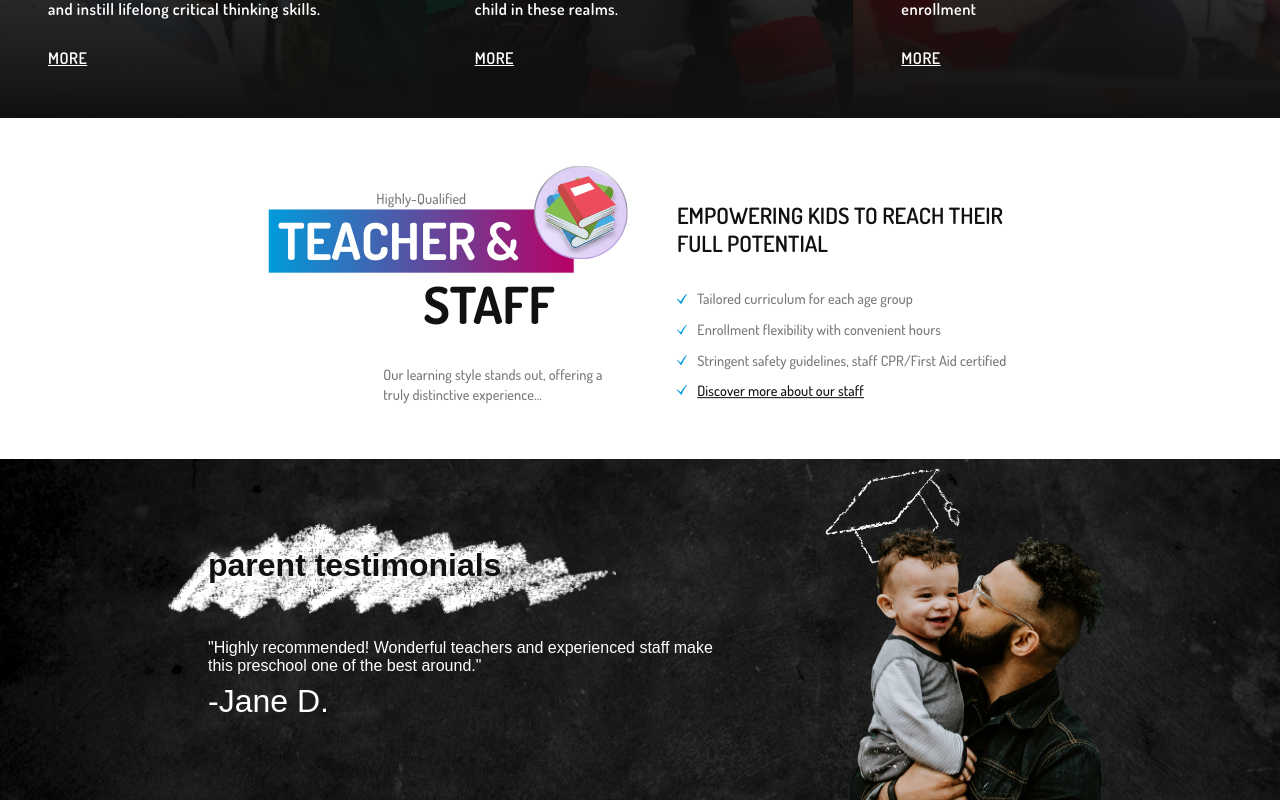
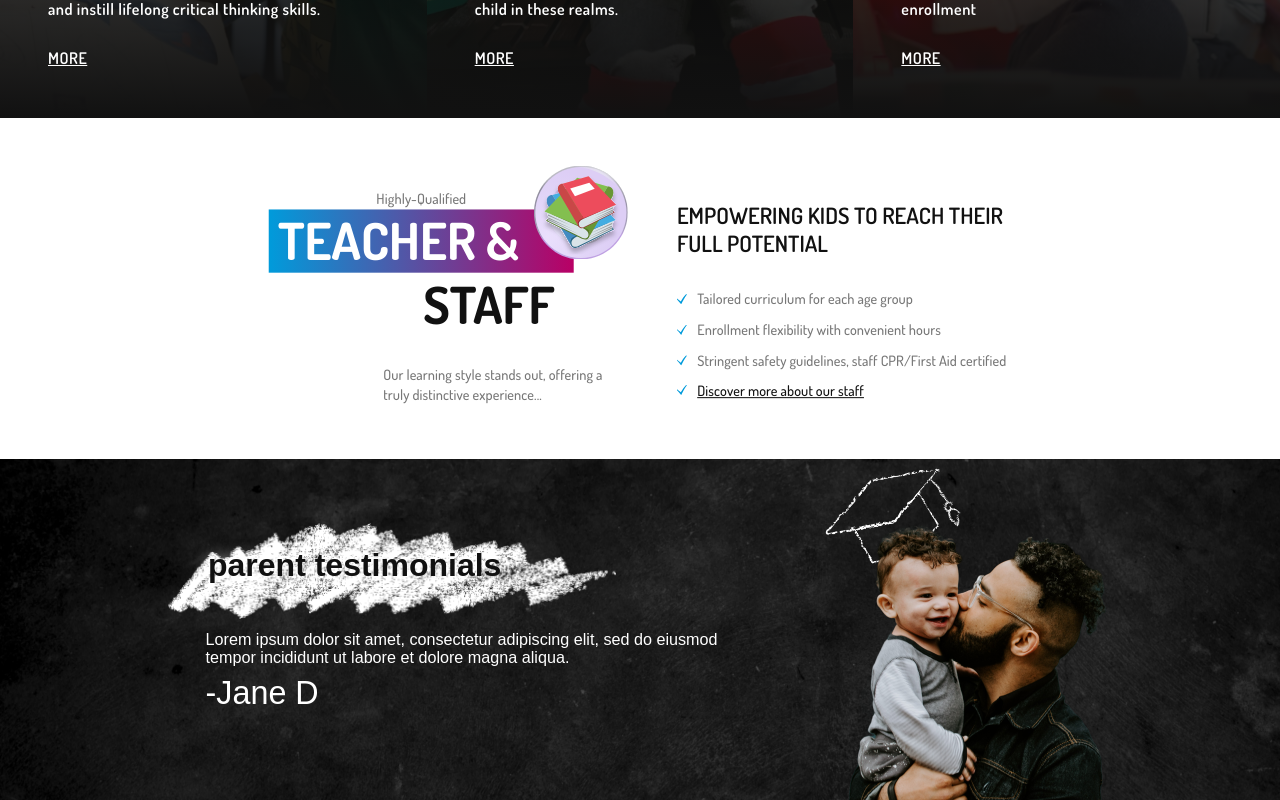
Before and after one commit to adinduokoro/London-s-Bright-Beginnings, a React (Create React App) app: page / in a window 1280 px wide. Shown: the part 1876-2676 px from the top of the page. Built offline with nearby package versions, Linux system fonts and the light colour scheme; a web font is replaced by a local one.

Commit message:
Testimonial
The testimonial section is done. Logo needs to be a link. Hero section needs a animated button. Welcome section needs the stars. Program section needs the hover overlays. Offer section and testimonial section needs buttons.

```diff
--- a/src/components/hero/Slider.jsx
+++ b/src/components/hero/Slider.jsx
@@ -8,7 +8,7 @@ const Slider = ({ slides }) => {
   useEffect(() => {
     const interval = setInterval(() => {
       setCurrent(current === length - 1 ? 0 : current + 1);
-    }, 10000);
+    }, 5000);
     return () => clearInterval(interval);
   }, [current]);
 
--- a/src/components/offer/Offers.jsx
+++ b/src/components/offer/Offers.jsx
@@ -10,7 +10,7 @@ const Offers = () => {
   useEffect(() => {
     const interval = setInterval(() => {
       setCurrent(current === length - 1 ? 0 : current + 1);
-    }, 10000);
+    }, 6000);
     return () => clearInterval(interval);
   }, [current]);
 
--- a/src/components/testimonials/Testimonials.jsx
+++ b/src/components/testimonials/Testimonials.jsx
@@ -1,4 +1,4 @@
-import React from "react";
+import React, { useState, useEffect } from "react";
 import "./testimonials.css";
 import FamilyPhoto from "../../assets/family-photo.png";
 import GraduationCap from "../../assets/graduation-cap.png";
@@ -6,6 +6,16 @@ import Chalk from "../../assets/chalk.png";
 import { testimonials } from "./data";
 
 const Testimonials = () => {
+  const [current, setCurrent] = useState(0);
+  const length = testimonials.length;
+
+  useEffect(() => {
+    const interval = setInterval(() => {
+      setCurrent(current === length - 1 ? 0 : current + 1);
+    }, 7000);
+    return () => clearInterval(interval);
+  }, [current]);
+
   return (
     <div className="section__full">
       <div className="section">
@@ -16,13 +26,28 @@ const Testimonials = () => {
             <img src={Chalk} alt="" />
             <h3>parent testimonials</h3>
           </div>
-
-          <div className="testimonials__cardInfo">
-            <p>
-              "Highly recommended! Wonderful teachers and experienced staff make
-              this preschool one of the best around."
-            </p>
-            <h6>-Jane D.</h6>
+          <div className="testimonials__slider">
+            {testimonials.map((review, index) => {
+              return (
+                <div
+                  className={
+                    index === current
+                      ? "testimonials__cardInfo active"
+                      : "testimonials__cardInfo"
+                  }
+                  key={index}
+                >
+                  {index === current && (
+                    <>
+                      <p>
+                        {review.response}
+                      </p>
+                      <h6>-{review.customer}</h6>
+                    </>
+                  )}
+                </div>
+              );
+            })}
           </div>
         </div>
       </div>
--- a/src/components/testimonials/data.js
+++ b/src/components/testimonials/data.js
@@ -1,14 +1,14 @@
 export const testimonials = [
   {
-    testimonial: "Lorem ipsum dolor sit amet, consectetur adipiscing elit, sed do eiusmod tempor incididunt ut labore et dolore magna aliqua.",
+    response: "Lorem ipsum dolor sit amet, consectetur adipiscing elit, sed do eiusmod tempor incididunt ut labore et dolore magna aliqua.",
     customer: "Jane D",
   },
   {
-    testimonial: "ut aliquip ex ea commodo consequat. Duis aute irure dolor in reprehenderit in voluptate velit esse cillum dolore eu.",
+    response: "ut aliquip ex ea commodo consequat. Duis aute irure dolor in reprehenderit in voluptate velit esse cillum dolore eu.",
     customer: "John D",
   },
   {
-    testimonial: "Eu fugiat nulla pariatur. Excepteur sint occaecat cupidatat non proident, sunt in culpa qui officia deserunt.",
+    response: "Eu fugiat nulla pariatur. Excepteur sint occaecat cupidatat non proident, sunt in culpa qui officia deserunt.",
     customer: "Jessie D",
   },
 ];
--- a/src/components/testimonials/testimonials.css
+++ b/src/components/testimonials/testimonials.css
@@ -38,7 +38,7 @@
 
 .testimonials__cardsh3{
   position: relative;
-  margin-bottom: 1rem;
+  margin-bottom: .5rem;
 }
 
 .testimonials__cardsh3 img{
@@ -53,16 +53,28 @@
   left: 2.5rem;
   text-shadow: 0px 0px 18px #FFF;
 }
+.testimonials__slider{
+  height: 6.75rem;
+  overflow: hidden;
+  display: flex;
+  flex-direction: column;
+  align-items: center;
+}
 
 .testimonials__cardInfo{
-  /* border: 2px solid green; */
   display: flex;
   flex-direction: column;
-  width: 100%;
   padding-left: 2.5rem;
   gap: .5rem;
+  opacity: 0;
+}
 
+.testimonials__cardInfo.active{
+  opacity: 1;
+  transition-duration: 0.25s;
+  transform: scale(1.01);
 }
+
 
 .testimonials__cards p,
 .testimonials__cards h6{
```
